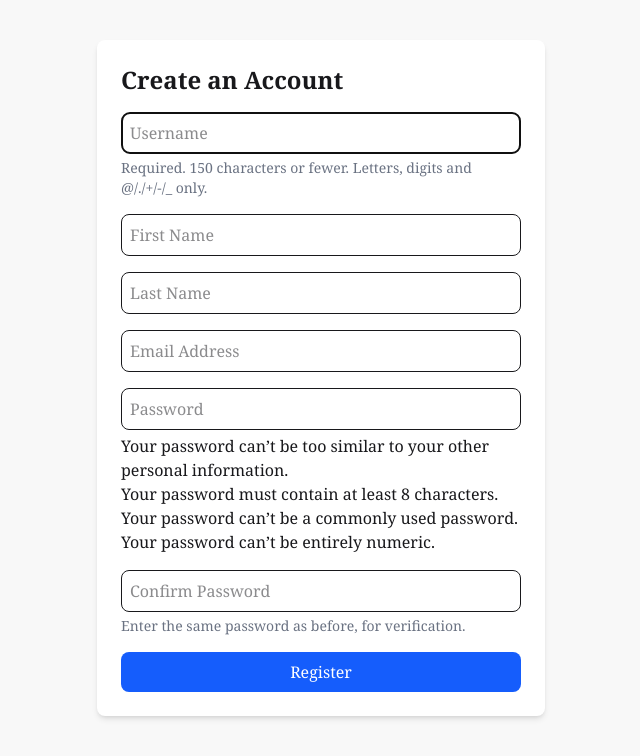
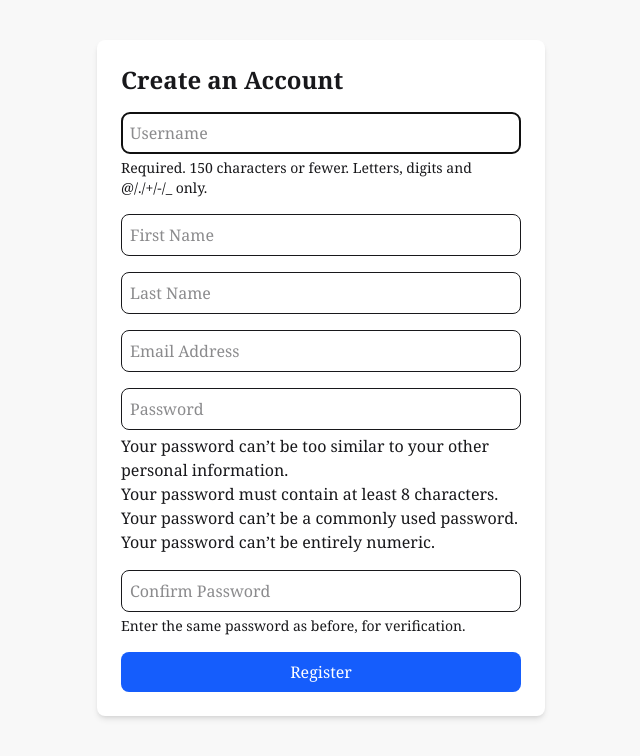
Before and after one commit to tylerboutwell/MiniPage, a Django app: page /register/ in a window 1280 px wide. Shown: the part 64-820 px from the top of the page, without its empty margins (319-959 px from the left). Run offline with Django 5.2, Linux system fonts and the light colour scheme; style sheets or scripts are compiled from the project's sources; some libraries are stand-ins or nearby versions.

Commit message:
fix registration to use semantic classes to work with darkmode

```diff
--- a/core/templates/registration/register.html
+++ b/core/templates/registration/register.html
@@ -1,7 +1,7 @@
 {% extends 'core/base.html' %}
 {% block content %}
 
-<div class="max-w-md mx-auto bg-white shadow-md p-6 rounded-lg">
+<div class="max-w-md mx-auto bg-base-100 shadow-md p-6 rounded-lg">
     <h1 class="text-2xl font-semibold mb-4">Create an Account</h1>
 
     <form method="POST">
@@ -16,17 +16,17 @@
                 {{ field }}
 
                 {% if field.help_text %}
-                    <p class="text-sm text-gray-500 mt-1">{{ field.help_text|safe }}</p>
+                    <p class="text-sm mt-1">{{ field.help_text|safe }}</p>
                 {% endif %}
 
                 {% for error in field.errors %}
-                    <p class="text-red-500 text-sm">{{ error }}</p>
+                    <p class="alert alert-error shadow-sm text-sm rounded-lg">{{ error }}</p>
                 {% endfor %}
             </div>
         {% endfor %}
 
         {% if form.non_field_errors %}
-            <div class="text-red-500 text-sm mb-4">
+            <div class="alert alert-error shadow-sm text-sm rounded-lg">
                 {{ form.non_field_errors }}
             </div>
         {% endif %}
```
Also changed, not shown: db.sqlite3.
